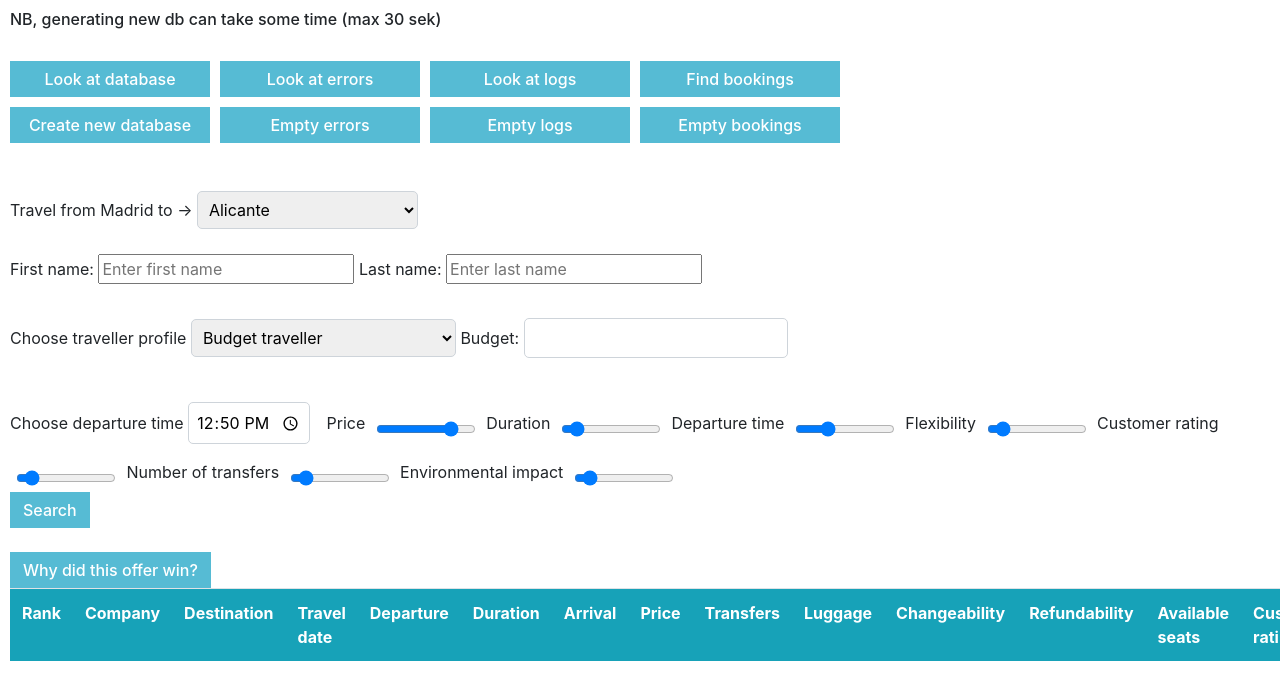
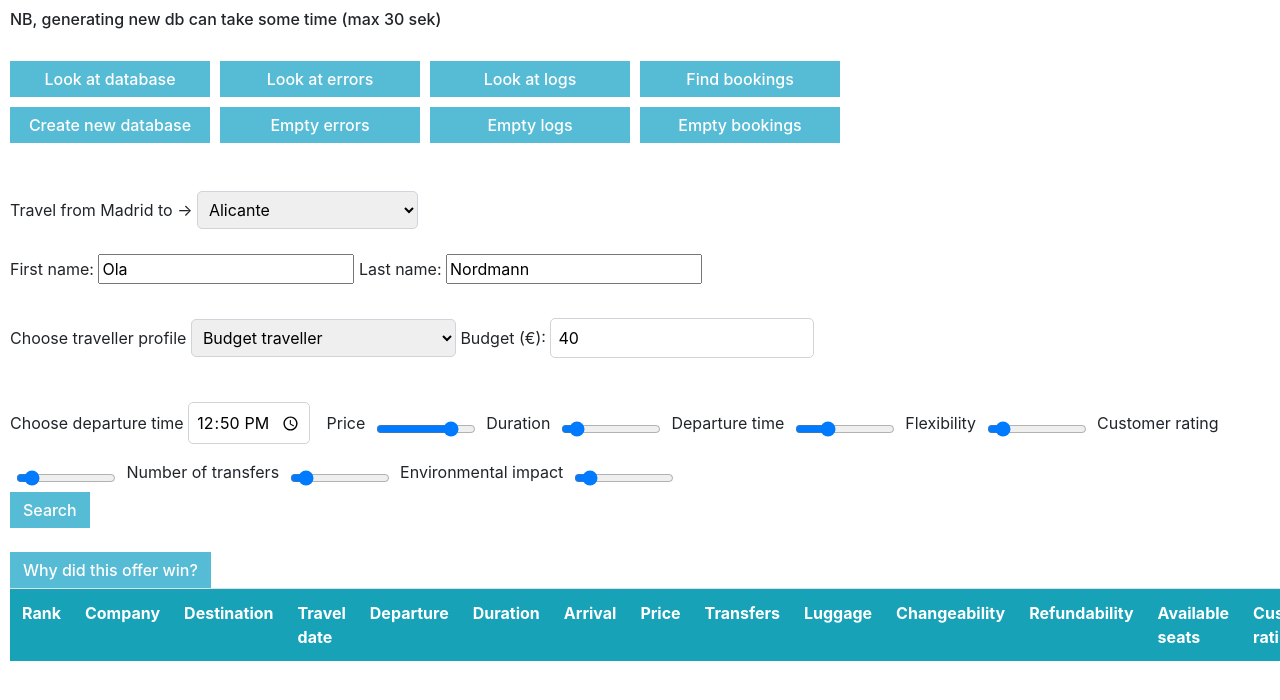
Before and after one commit to Knut1999/ACIT4420EXAM-2, a plain HTML site: page frontend/index.html in a window 1280 px wide. Shown: the part 80-780 px from the top of the page. Drawn offline with nearby package versions, Linux system fonts and the light colour scheme.

Commit message:
initial values in frontend

```diff
--- a/frontend/index.html
+++ b/frontend/index.html
@@ -47,10 +47,10 @@
 
         <br><br>
         <label for="firstName">First name:</label>
-        <input type="text" id="firstName" name="firstName" placeholder="Enter first name">
+        <input type="text" id="firstName" name="firstName" placeholder="Enter first name" value="Ola">
 
         <label for="lastName">Last name:</label>
-        <input type="text" id="lastName" name="lastName" placeholder="Enter last name">
+        <input type="text" id="lastName" name="lastName" placeholder="Enter last name" value="Nordmann">
 
         <br><br>
 
@@ -62,8 +62,8 @@
             <option value="Environment-focused traveller">Environment-focused traveller</option>
         </select>
 
-        <label for="budgetSum">Budget:</label>
-        <input type="number" id="budgetSum" name="budgetSum"><br><br>
+        <label for="budgetSum">Budget (€):</label>
+        <input type="number" id="budgetSum" name="budgetSum" value="40"><br><br>
 
         <label for="preferredDepartureTime">Choose departure time</label>
         <input type="time" id="preferredDepartureTime" name="preferredDepartureTime" value="12:50">
```
